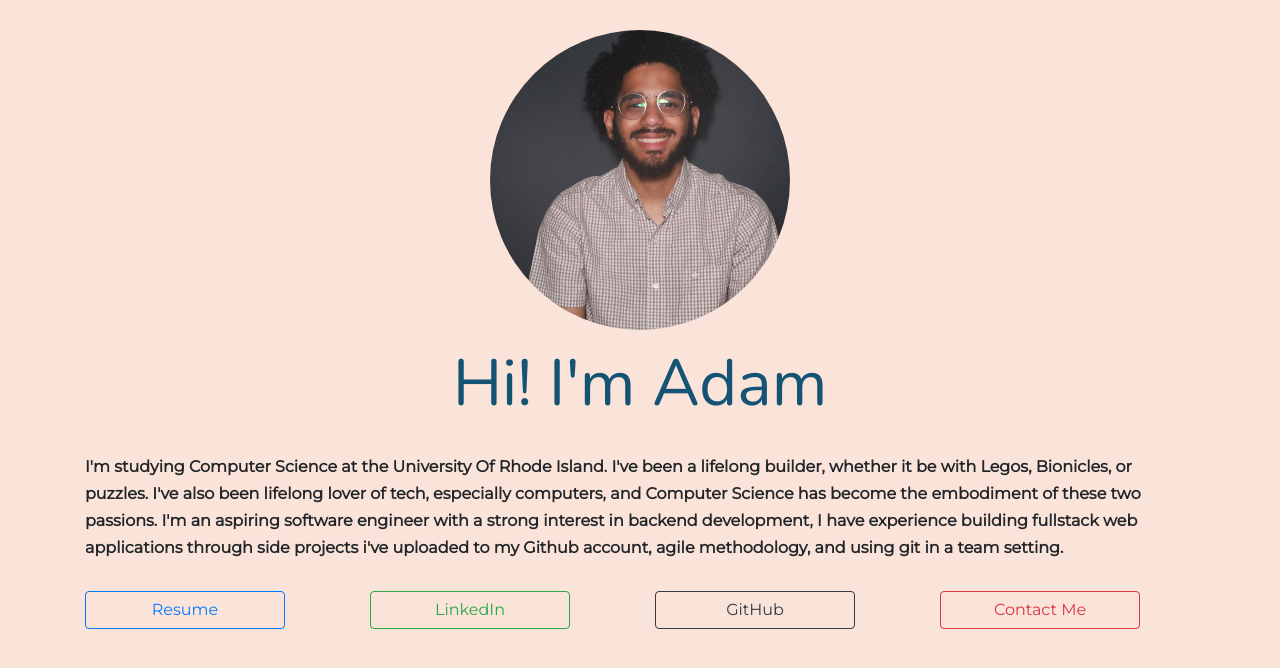
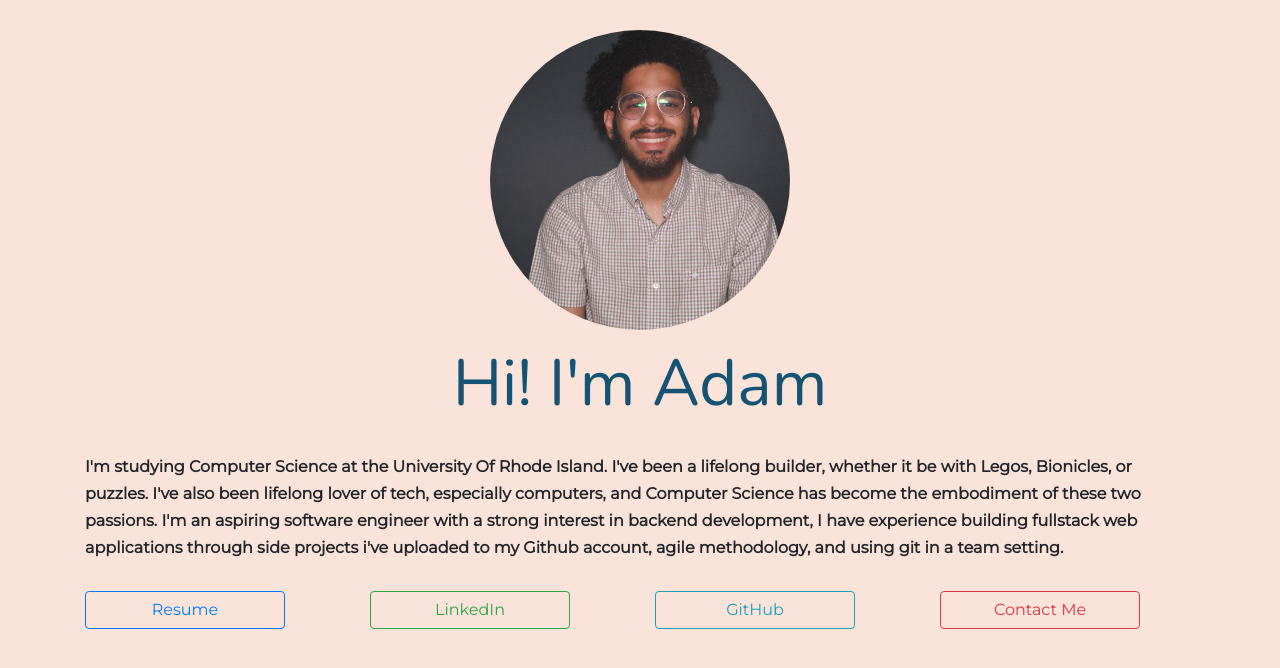
Before and after one commit to adamjeanlaurent/dot-me, a plain HTML site: page index.html in a window 1280 px wide. Drawn offline with nearby package versions, Linux system fonts and the light colour scheme.

Commit message:
added new button color

```diff
--- a/index.html
+++ b/index.html
@@ -1,6 +1,9 @@
 <!DOCTYPE html>
 <html lang="en">
-
+<!--
+    TODO
+    add animations
+ -->
 <head>
     <meta charset="UTF-8">
     <meta name="viewport" content="width=device-width, initial-scale=1.0">
@@ -54,7 +57,7 @@
                     target="_blank">LinkedIn</a>
             </div>
             <div class="col-lg-3 col-md-6  col-sm-12">
-                <a href="https://github.com/adamjeanlaurent" class="btn btn-outline-dark" target="_blank">GitHub</a>
+                <a href="https://github.com/adamjeanlaurent" class="btn btn-outline-info" target="_blank">GitHub</a>
             </div>
             <div class="col-lg-3 col-md-6  col-sm-12">
                 <a href="mailto:adamjeanlaurent@mgmail.com" class="btn btn-outline-danger" target="_top">Contact Me</a>
```
Also changed, not shown: index.css (line endings or trailing spaces).
